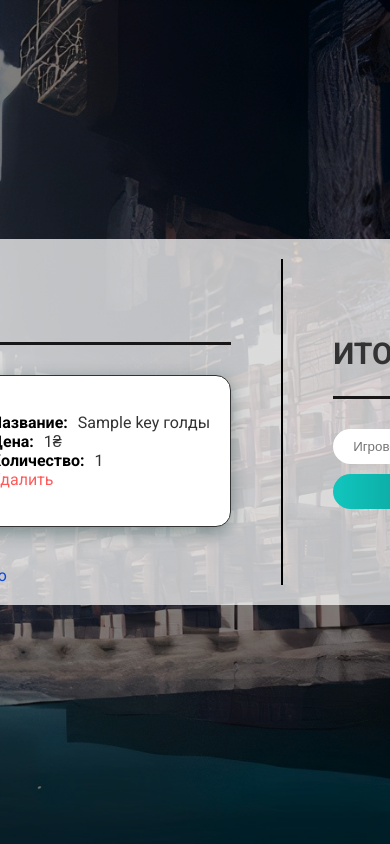
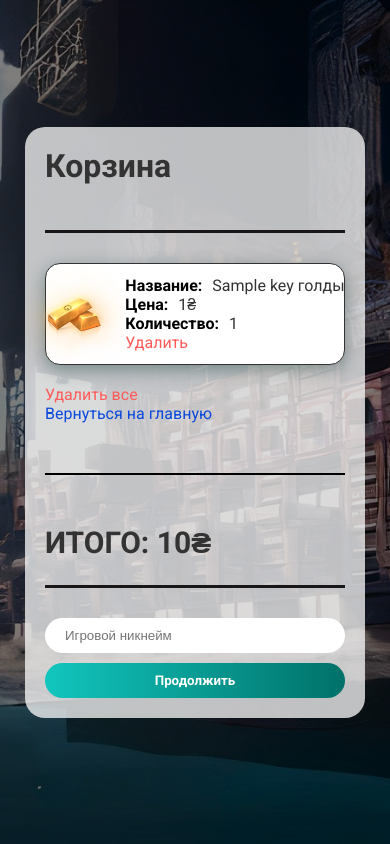
Before and after one commit to linwexEU/standshop, a FastAPI app: template src/templates/basket.html in a window 390 px wide; the page is wider, and only the part inside the window is pictured. Run offline with FastAPI, Linux system fonts and the light colour scheme; the template is opened without the code that fills it: most values are stand-ins (such as "Sample title", 1, 10 or a date in 2020); parts of the project's set-up code (start-up, migrations or seed data) failed here and were passed over.

Commit message:
Update style_basket.css

```diff
--- a/src/templates/static/style_basket.css
+++ b/src/templates/static/style_basket.css
@@ -166,3 +166,23 @@ hr {
     font-family: "Roboto", sans-serif;
     font-weight: bold;
 }
+
+@media (max-width: 780px) {
+    .main__wrapper {
+        flex-direction: column;
+    }
+}
+
+@media (max-width: 480px) {
+    .main__wrapper {
+        max-width: 500px;
+        padding: 20px;
+    }
+    .product {
+        max-width: 300px;
+    }
+    .product__img {
+        width: 100px;
+        height: 100px;
+    }
+}
```
